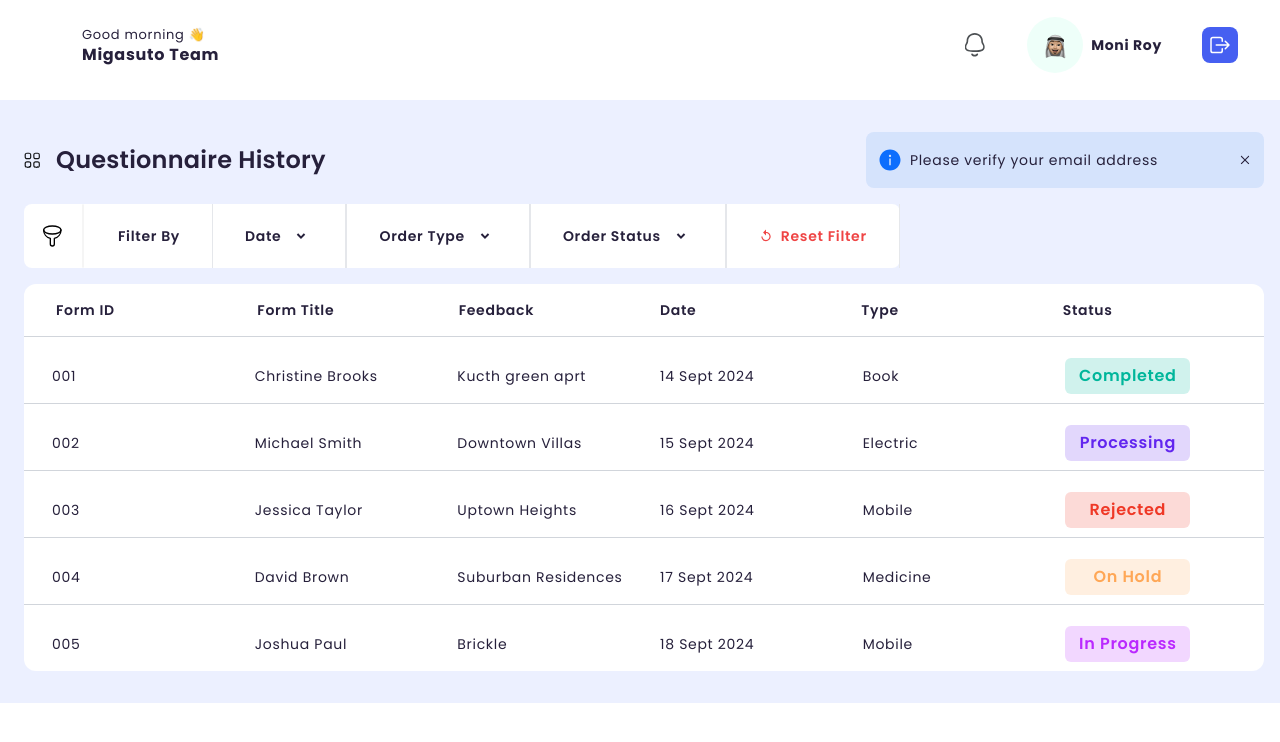
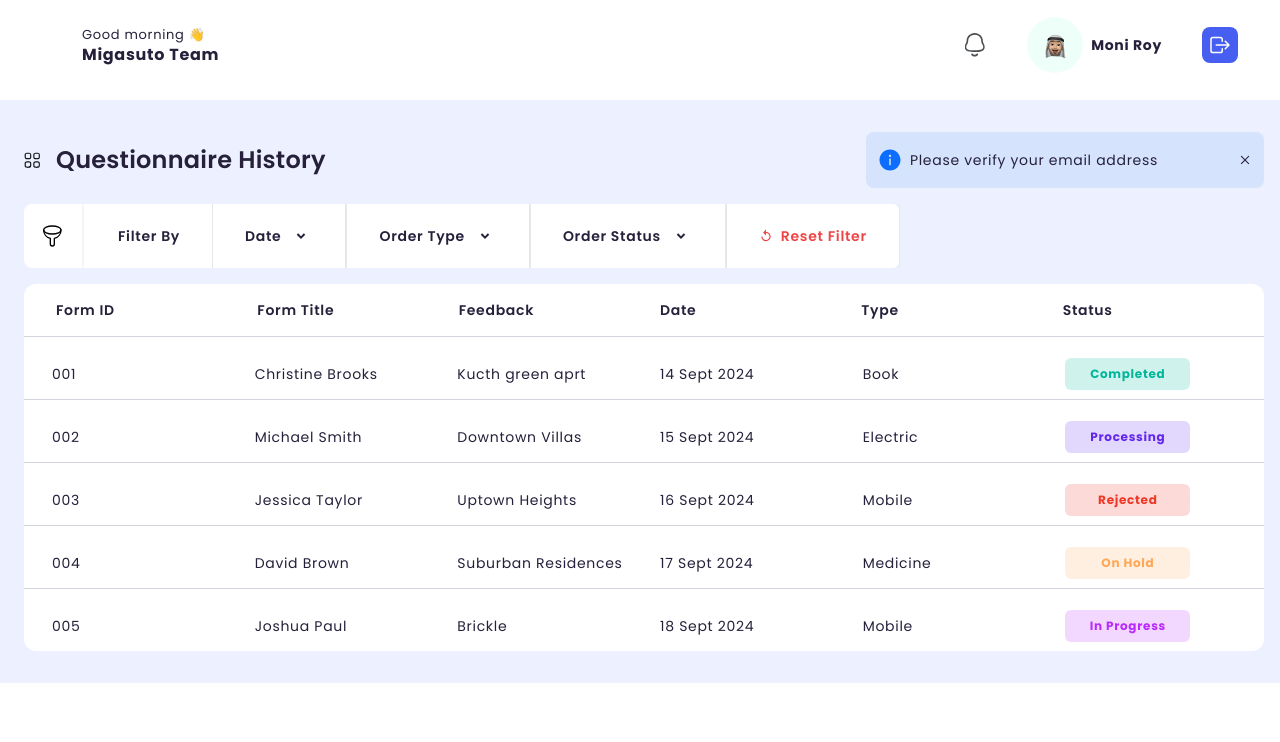
Before and after one commit to Kamba56/Migasuto2, a React (Vite) app: page /history in a window 1280 px wide. Shown: the top 742 px of the page. Built offline with nearby package versions, Linux system fonts and the light colour scheme.

Commit message:
Edit status font size

```diff
--- a/src/Components/base-components/Table/status.tsx
+++ b/src/Components/base-components/Table/status.tsx
@@ -8,7 +8,7 @@
             : status === "In Progress" ? "bg-[#BA29FF2f] text-[#BA29FF]"
             : status === "Rejected" ? "bg-[#ef38262f] text-[#ef3826]"
             : status === "On Hold" ? "bg-[#ffa7562f] text-[#ffa756]": ""}
-            text-[13px] sm:text-[16px] sm:font-semibold w-full sm:w-[125px] py-2 text-center rounded-md`}>
+            text-xs font-bold w-full sm:w-[125px] py-2 text-center rounded-md`}>
             {status}
 
         </div>
```
